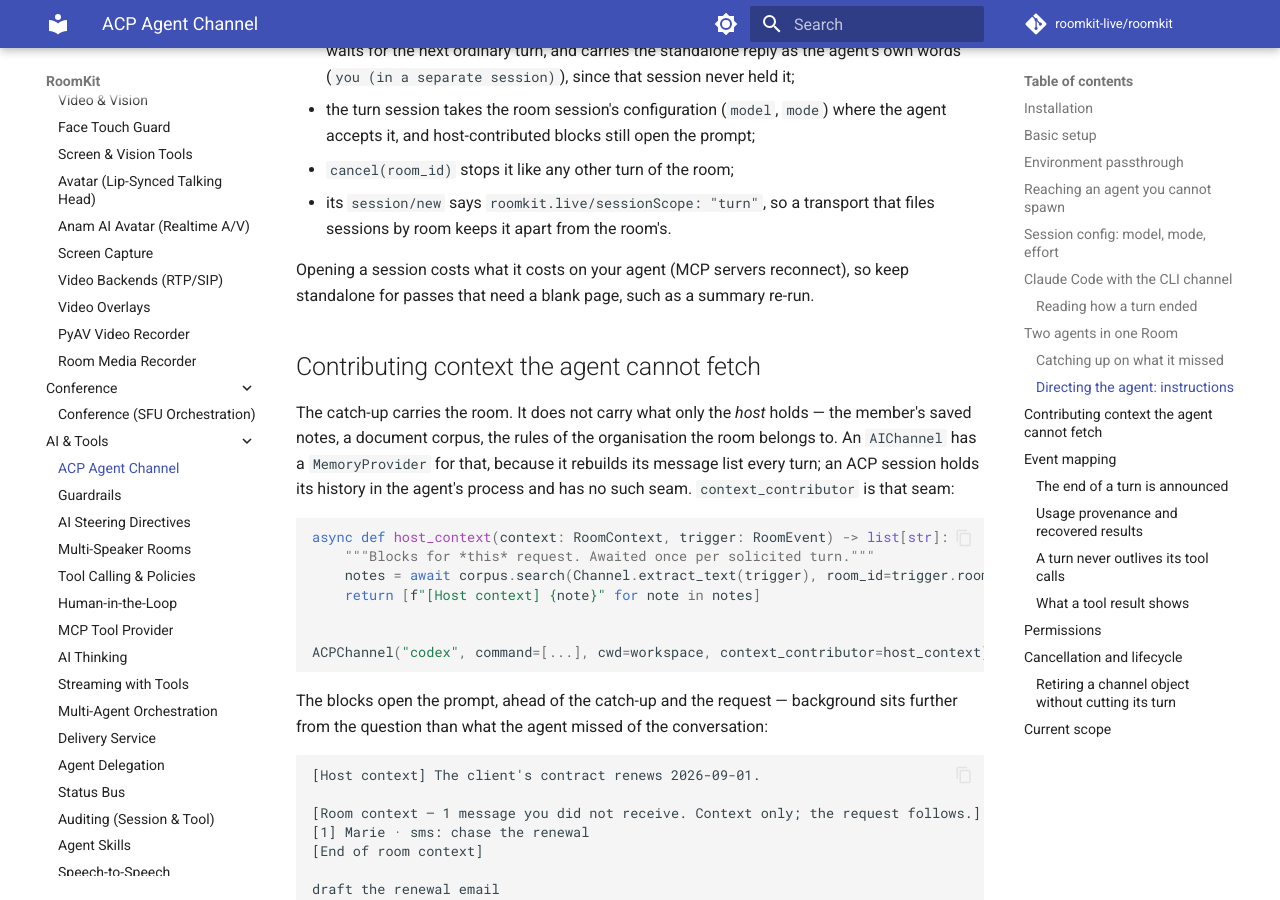
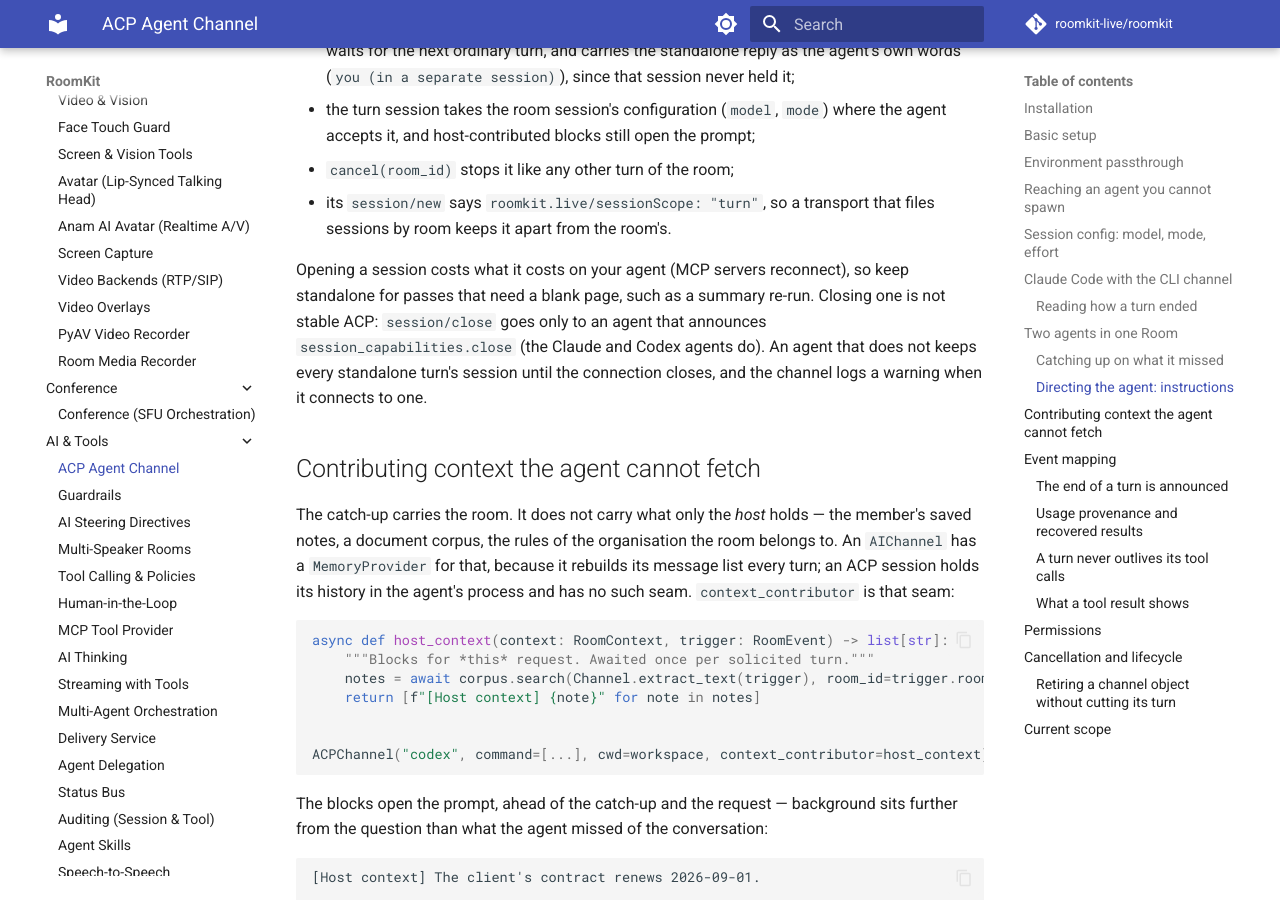
Before and after one commit to roomkit-live/roomkit-docs, an MkDocs documentation site: the page built from docs/guides/acp-channel.md, in a window 1280 px wide and 900 px high, scrolled down 8344 px. Built offline with MkDocs 1.6.1 and Material for MkDocs 9.7.7, drawn with Linux system fonts in a browser that asks for light colours; comment, search, counter and statistics services are not loaded.

Commit message:
docs(acp): session/close goes only to an agent that announces it (RMK-225)

```diff
--- a/docs/guides/acp-channel.md
+++ b/docs/guides/acp-channel.md
@@ -430,6 +430,10 @@ session opened for that turn and closed after it:
 
 Opening a session costs what it costs on your agent (MCP servers reconnect), so
 keep standalone for passes that need a blank page, such as a summary re-run.
+Closing one is not stable ACP: `session/close` goes only to an agent that
+announces `session_capabilities.close` (the Claude and Codex agents do). An agent
+that does not keeps every standalone turn's session until the connection
+closes, and the channel logs a warning when it connects to one.
 
 ## Contributing context the agent cannot fetch
 
```
